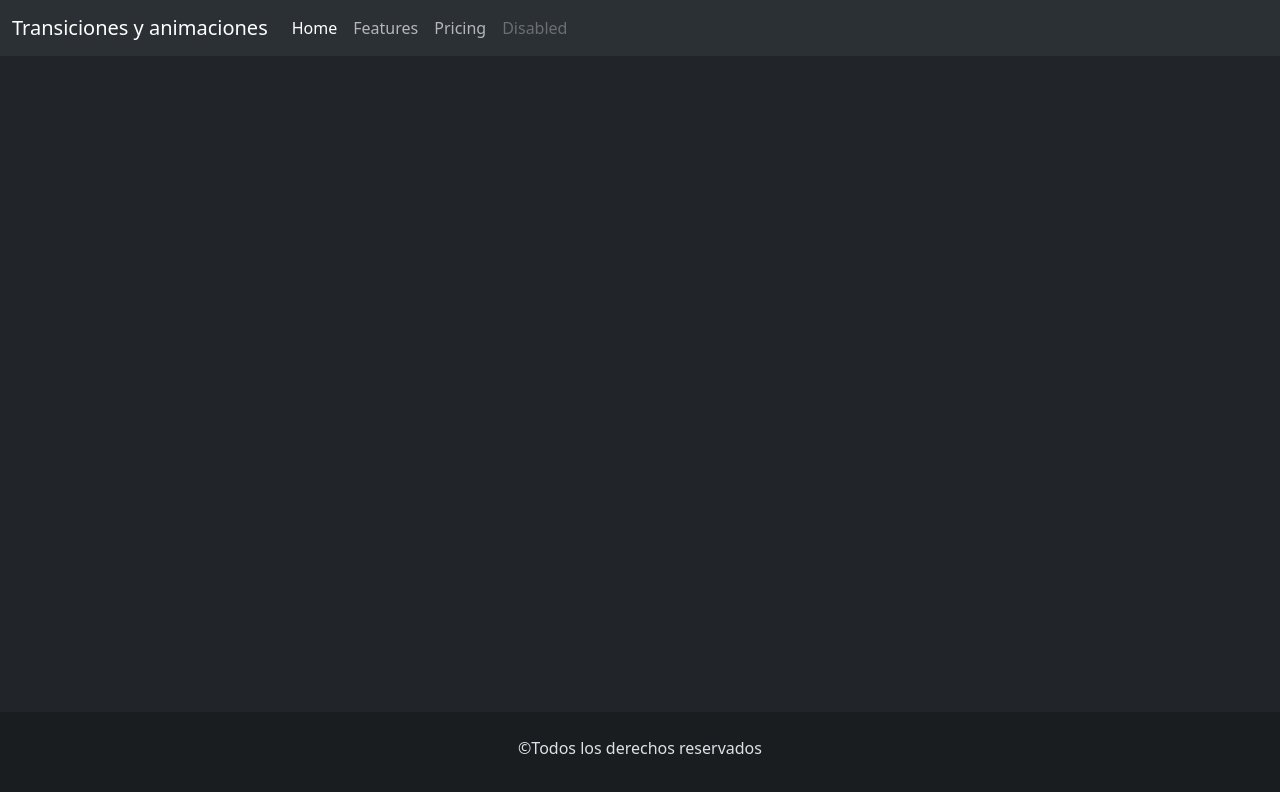
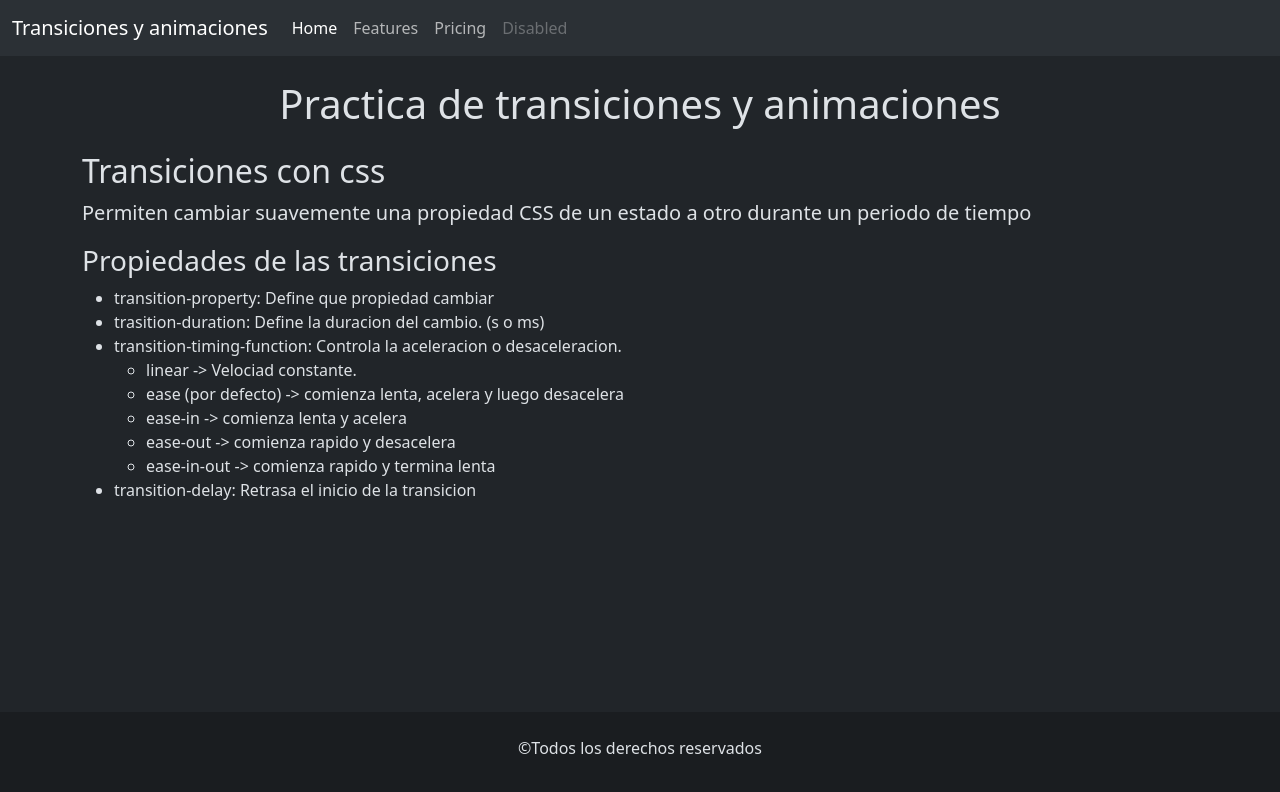
Before and after one commit to Molina-cyber/Practica-Animaciones, a plain HTML site: page index.html in a window 1280 px wide. Drawn offline with Linux system fonts and the light colour scheme.

Commit message:
agregamos un articulo sobre las propiedades de las transiciones

```diff
--- a/index.html
+++ b/index.html
@@ -40,7 +40,31 @@
             </div>
         </nav>
     </header>
-    <main></main>
+    <main class="container">
+        <section class="my-4">
+            <h1 class="text-center">Practica de transiciones y animaciones</h1>
+            <article class="mt-4">
+                <h2>Transiciones con css</h2>
+                <p class="lead">
+                    Permiten cambiar suavemente una propiedad CSS de un estado a otro durante un periodo de tiempo
+                </p>
+                <h3>Propiedades de las transiciones</h3>
+                <ul>
+                    <li>transition-property: Define que propiedad cambiar</li>
+                    <li>trasition-duration: Define la duracion del cambio. (s o ms)</li>
+                    <li>transition-timing-function: Controla la aceleracion o desaceleracion.</li>
+                    <ul>
+                        <li>linear -> Velociad constante.</li>
+                        <li>ease (por defecto) -> comienza lenta, acelera y luego desacelera</li>
+                        <li>ease-in -> comienza lenta y acelera</li>
+                        <li>ease-out -> comienza rapido y desacelera</li>
+                        <li>ease-in-out -> comienza rapido y termina lenta</li>
+                    </ul>
+                    <li>transition-delay: Retrasa el inicio de la transicion</li>
+                </ul>
+            </article>
+        </section>
+    </main>
     <footer class="bg-dark-subtle text-center py-4">
         <p>
             &copy;Todos los derechos reservados
```
